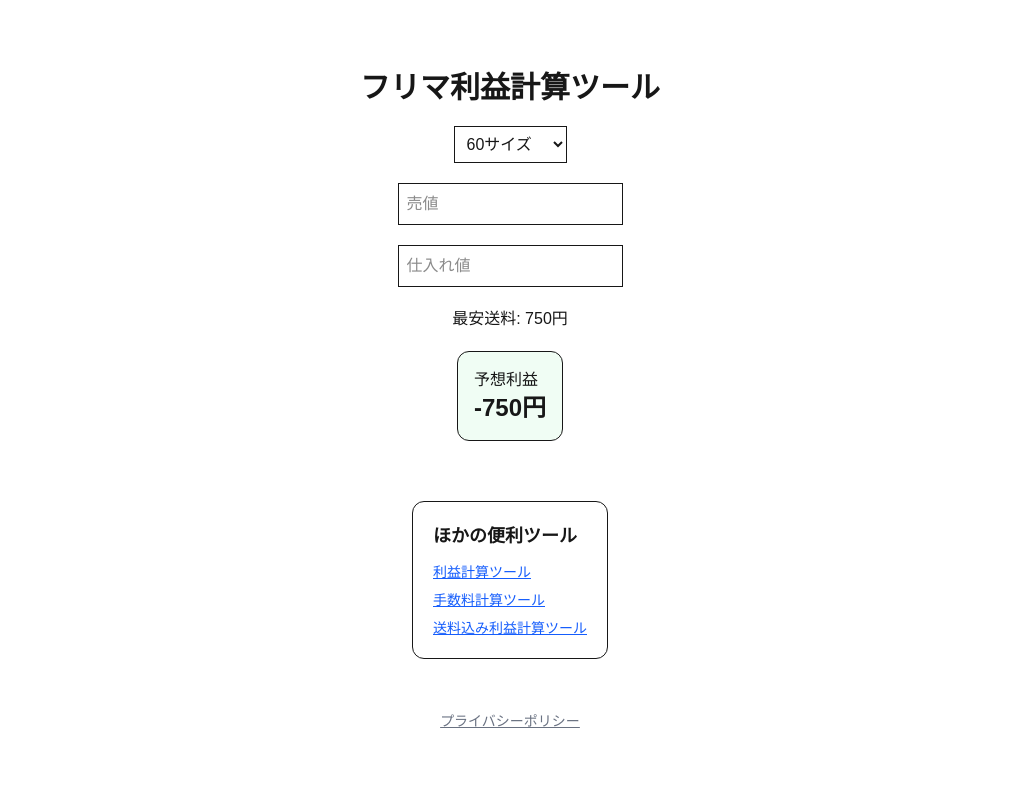
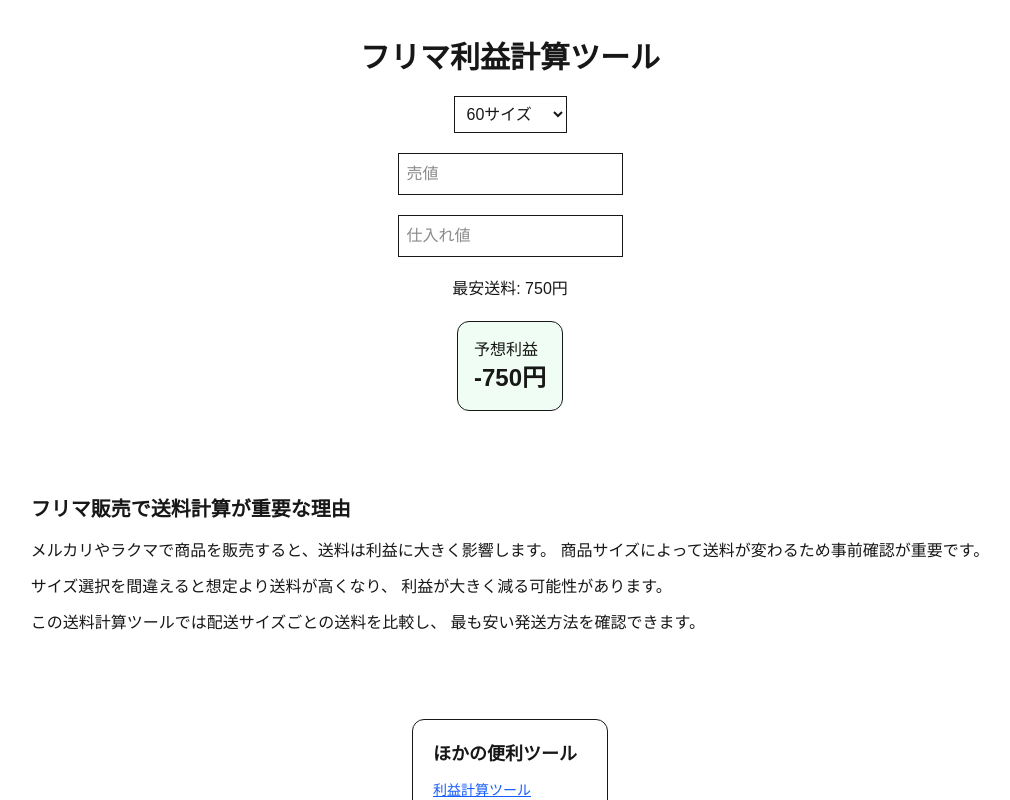
Before and after one commit to antfarm-lab/shipping-calc, a Next.js app: page / in a window 1280 px wide. Shown: the top 800 px of the page, without its empty margins (130-1140 px from the left). Built offline with nearby package versions, Linux system fonts and the light colour scheme.

Commit message:
add seo content

```diff
--- a/app/page.tsx
+++ b/app/page.tsx
@@ -62,6 +62,26 @@
         <p>予想利益</p>
         <p className="text-2xl font-bold">{profit}円</p>
       </div>
+      <section className="mt-10 bg-white rounded-xl p-6">
+  <h2 className="text-xl font-bold mb-4">
+    フリマ販売で送料計算が重要な理由
+  </h2>
+
+  <p className="mb-3">
+    メルカリやラクマで商品を販売すると、送料は利益に大きく影響します。
+    商品サイズによって送料が変わるため事前確認が重要です。
+  </p>
+
+  <p className="mb-3">
+    サイズ選択を間違えると想定より送料が高くなり、
+    利益が大きく減る可能性があります。
+  </p>
+
+  <p>
+    この送料計算ツールでは配送サイズごとの送料を比較し、
+    最も安い発送方法を確認できます。
+  </p>
+</section>
 <section className="mt-10 rounded-xl border bg-white p-5">
   <h2 className="mb-3 text-lg font-bold">ほかの便利ツール</h2>
   <div className="grid gap-2 text-sm">
```
